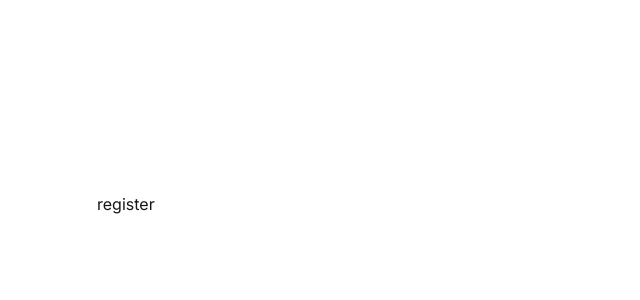
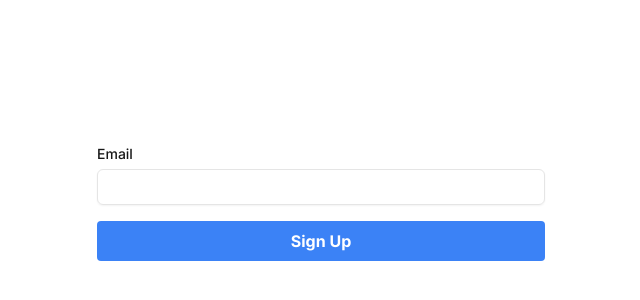
Before and after one commit to PS-Track/PSTrackApp, a Next.js app: page /register in a window 1280 px wide. Shown: the part 196-496 px from the top of the page, without its empty margins (319-959 px from the left). Built offline with nearby package versions, Linux system fonts and the light colour scheme.

Commit message:
feat: implement useAuthHook

```diff
--- a/package.json
+++ b/package.json
@@ -12,6 +12,7 @@
     "@radix-ui/react-checkbox": "^1.1.1",
     "@radix-ui/react-hover-card": "^1.1.1",
     "@radix-ui/react-icons": "^1.3.0",
+    "@radix-ui/react-label": "^2.1.0",
     "@radix-ui/react-slot": "^1.1.0",
     "@reduxjs/toolkit": "^2.2.7",
     "@supabase/auth-helpers-nextjs": "^0.10.0",
--- a/src/app/(auth)/register/page.tsx
+++ b/src/app/(auth)/register/page.tsx
@@ -1,3 +1,113 @@
+'use client'
+// import Link from 'next/link'
+import React from 'react'
+
+// import { Button } from '@/components/ui/button'
+// import { Card, CardContent, CardDescription, CardHeader, CardTitle } from '@/components/ui/card'
+import { Input } from '@/components/ui/input'
+import { Label } from '@/components/ui/label'
+import { useAuthHook } from '@/hooks/auth/useAuthHook'
+
 export default function Page() {
-  return <h1>register</h1>
+  const { handleLoginViaMagicLink } = useAuthHook()
+
+  const handleSubmit = async (event: React.FormEvent<HTMLFormElement>) => {
+    event.preventDefault()
+
+    const formData = new FormData(event.currentTarget)
+    const email = formData.get('email') as string
+
+    await handleLoginViaMagicLink(email)
+  }
+
+  return (
+    <form onSubmit={handleSubmit}>
+      <div className="grid gap-4">
+        <div className="grid gap-2">
+          <Label htmlFor="email">Email</Label>
+          <Input
+            id="email"
+            name="email"
+            type="email"
+            placeholder=""
+            required
+          />
+        </div>
+        <button
+          type="submit"
+          className="rounded bg-blue-500 px-4 py-2 font-bold text-white hover:bg-blue-700"
+        >
+          Sign Up
+        </button>
+      </div>
+    </form>
+  )
+
+  // return (
+  //   <Card className="mx-auto max-w-md">
+  //     <CardHeader>
+  //       <CardTitle className="text-xl">Sign Up</CardTitle>
+  //       <CardDescription>Enter your information to create an account</CardDescription>
+  //     </CardHeader>
+  //     <CardContent>
+  //       <div className="grid gap-4">
+  //         <div className="grid grid-cols-2 gap-4">
+  //           <div className="grid gap-2">
+  //             <Label htmlFor="first-name">First name</Label>
+  //             <Input
+  //               id="first-name"
+  //               placeholder="Max"
+  //               required
+  //             />
+  //           </div>
+  //           <div className="grid gap-2">
+  //             <Label htmlFor="last-name">Last name</Label>
+  //             <Input
+  //               id="last-name"
+  //               placeholder="Robinson"
+  //               required
+  //             />
+  //           </div>
+  //         </div>
+  //         <div className="grid gap-2">
+  //           <Label htmlFor="email">Email</Label>
+  //           <Input
+  //             id="email"
+  //             type="email"
+  //             placeholder="m@example.com"
+  //             required
+  //           />
+  //         </div>
+  //         <div className="grid gap-2">
+  //           <Label htmlFor="password">Password</Label>
+  //           <Input
+  //             id="password"
+  //             type="password"
+  //           />
+  //         </div>
+  //         <Button
+  //           type="submit"
+  //           className="w-full"
+  //         >
+  //           Create an account
+  //         </Button>
+  //         <Button
+  //           variant="outline"
+  //           className="w-full"
+  //         >
+  //           Sign up with GitHub
+  //         </Button>
+  //       </div>
+  //       <div className="mt-4 text-center text-sm">
+  //         Already have an account?{' '}
+  //         <Link
+  //           href="#"
+  //           className="underline"
+  //         >
+  //           Sign in
+  //         </Link>
+  //       </div>
+  //     </CardContent>
+  //   </Card>
+  // )
 }
--- a/src/app/layout.tsx
+++ b/src/app/layout.tsx
@@ -1,7 +1,9 @@
+import React from 'react'
 import type { Metadata } from 'next'
 import { Inter } from 'next/font/google'
-import React from 'react'
+
 import './globals.css'
+import { Providers } from '@/app/providers'
 
 const inter = Inter({ subsets: ['latin'] })
 
@@ -13,7 +15,9 @@ export const metadata: Metadata = {
 export default function RootLayout({ children }: { children: React.ReactNode }) {
   return (
     <html lang="en">
-      <body className={inter.className}>{children}</body>
+      <Providers>
+        <body className={inter.className}>{children}</body>
+      </Providers>
     </html>
   )
 }
--- /dev/null
+++ b/src/app/providers.tsx
@@ -0,0 +1,14 @@
+'use client'
+
+import React from 'react'
+import { Provider } from 'react-redux'
+import { makeStore, AppStore } from '@/store'
+
+export function Providers({ children }: { children: React.ReactNode }) {
+  const storeRef = React.useRef<AppStore>()
+  if (!storeRef.current) {
+    storeRef.current = makeStore()
+  }
+
+  return <Provider store={storeRef.current}>{children}</Provider>
+}
--- /dev/null
+++ b/src/components/ui/card.tsx
@@ -0,0 +1,76 @@
+import * as React from "react"
+
+import { cn } from "@/lib/utils"
+
+const Card = React.forwardRef<
+  HTMLDivElement,
+  React.HTMLAttributes<HTMLDivElement>
+>(({ className, ...props }, ref) => (
+  <div
+    ref={ref}
+    className={cn(
+      "rounded-xl border border-neutral-200 bg-white text-neutral-950 shadow dark:border-neutral-800 dark:bg-neutral-950 dark:text-neutral-50",
+      className
+    )}
+    {...props}
+  />
+))
+Card.displayName = "Card"
+
+const CardHeader = React.forwardRef<
+  HTMLDivElement,
+  React.HTMLAttributes<HTMLDivElement>
+>(({ className, ...props }, ref) => (
+  <div
+    ref={ref}
+    className={cn("flex flex-col space-y-1.5 p-6", className)}
+    {...props}
+  />
+))
+CardHeader.displayName = "CardHeader"
+
+const CardTitle = React.forwardRef<
+  HTMLParagraphElement,
+  React.HTMLAttributes<HTMLHeadingElement>
+>(({ className, ...props }, ref) => (
+  <h3
+    ref={ref}
+    className={cn("font-semibold leading-none tracking-tight", className)}
+    {...props}
+  />
+))
+CardTitle.displayName = "CardTitle"
+
+const CardDescription = React.forwardRef<
+  HTMLParagraphElement,
+  React.HTMLAttributes<HTMLParagraphElement>
+>(({ className, ...props }, ref) => (
+  <p
+    ref={ref}
+    className={cn("text-sm text-neutral-500 dark:text-neutral-400", className)}
+    {...props}
+  />
+))
+CardDescription.displayName = "CardDescription"
+
+const CardContent = React.forwardRef<
+  HTMLDivElement,
+  React.HTMLAttributes<HTMLDivElement>
+>(({ className, ...props }, ref) => (
+  <div ref={ref} className={cn("p-6 pt-0", className)} {...props} />
+))
+CardContent.displayName = "CardContent"
+
+const CardFooter = React.forwardRef<
+  HTMLDivElement,
+  React.HTMLAttributes<HTMLDivElement>
+>(({ className, ...props }, ref) => (
+  <div
+    ref={ref}
+    className={cn("flex items-center p-6 pt-0", className)}
+    {...props}
+  />
+))
+CardFooter.displayName = "CardFooter"
+
+export { Card, CardHeader, CardFooter, CardTitle, CardDescription, CardContent }
--- /dev/null
+++ b/src/components/ui/input.tsx
@@ -0,0 +1,25 @@
+import * as React from "react"
+
+import { cn } from "@/lib/utils"
+
+export interface InputProps
+  extends React.InputHTMLAttributes<HTMLInputElement> {}
+
+const Input = React.forwardRef<HTMLInputElement, InputProps>(
+  ({ className, type, ...props }, ref) => {
+    return (
+      <input
+        type={type}
+        className={cn(
+          "flex h-9 w-full rounded-md border border-neutral-200 bg-transparent px-3 py-1 text-sm shadow-sm transition-colors file:border-0 file:bg-transparent file:text-sm file:font-medium placeholder:text-neutral-500 focus-visible:outline-none focus-visible:ring-1 focus-visible:ring-neutral-950 disabled:cursor-not-allowed disabled:opacity-50 dark:border-neutral-800 dark:placeholder:text-neutral-400 dark:focus-visible:ring-neutral-300",
+          className
+        )}
+        ref={ref}
+        {...props}
+      />
+    )
+  }
+)
+Input.displayName = "Input"
+
+export { Input }
--- /dev/null
+++ b/src/components/ui/label.tsx
@@ -0,0 +1,26 @@
+"use client"
+
+import * as React from "react"
+import * as LabelPrimitive from "@radix-ui/react-label"
+import { cva, type VariantProps } from "class-variance-authority"
+
+import { cn } from "@/lib/utils"
+
+const labelVariants = cva(
+  "text-sm font-medium leading-none peer-disabled:cursor-not-allowed peer-disabled:opacity-70"
+)
+
+const Label = React.forwardRef<
+  React.ElementRef<typeof LabelPrimitive.Root>,
+  React.ComponentPropsWithoutRef<typeof LabelPrimitive.Root> &
+    VariantProps<typeof labelVariants>
+>(({ className, ...props }, ref) => (
+  <LabelPrimitive.Root
+    ref={ref}
+    className={cn(labelVariants(), className)}
+    {...props}
+  />
+))
+Label.displayName = LabelPrimitive.Root.displayName
+
+export { Label }
--- /dev/null
+++ b/src/hooks/auth/useAuthHook.ts
@@ -0,0 +1,28 @@
+import { useAppDispatch, useAppSelector } from '@/store/hooks'
+
+import { loginViaMagicLinkAsync, setUser } from '@/store/slices/authSlice'
+
+export const useAuthHook = () => {
+  const dispatch = useAppDispatch()
+  const user = useAppSelector(state => state.auth.user)
+  const isLoading = useAppSelector(state => state.auth.isLoading)
+  const error = useAppSelector(state => state.auth.error)
+
+  const handleLoginViaMagicLink = async (email: string) => {
+    console.log('dispatching loginViaMagicLinkAsync', email)
+    const res = await dispatch(loginViaMagicLinkAsync({ email }))
+    console.log('dispatched loginViaMagicLinkAsync', res)
+
+    if (loginViaMagicLinkAsync.fulfilled.match(res)) {
+      dispatch(setUser(res.payload.user))
+      console.log('loginViaMagicLinkAsync.fulfilled', res.payload.user)
+    }
+  }
+
+  return {
+    user,
+    isLoading,
+    error,
+    handleLoginViaMagicLink,
+  }
+}
--- a/src/store/hooks.ts
+++ b/src/store/hooks.ts
@@ -1,7 +1,7 @@
 import { useDispatch, useSelector, useStore } from 'react-redux'
-
+import type { TypedUseSelectorHook } from 'react-redux'
 import type { RootState, AppDispatch, AppStore } from '../store'
 
-export const useAppDispatch = useDispatch.withTypes<AppDispatch>()
-export const useAppSelector = useSelector.withTypes<RootState>()
-export const useAppStore = useStore.withTypes<AppStore>()
+export const useAppDispatch: () => AppDispatch = useDispatch
+export const useAppSelector: TypedUseSelectorHook<RootState> = useSelector
+export const useAppStore: () => AppStore = useStore
```
Also changed, not shown: 1 other file (tests, documents, lock files or other folders).
